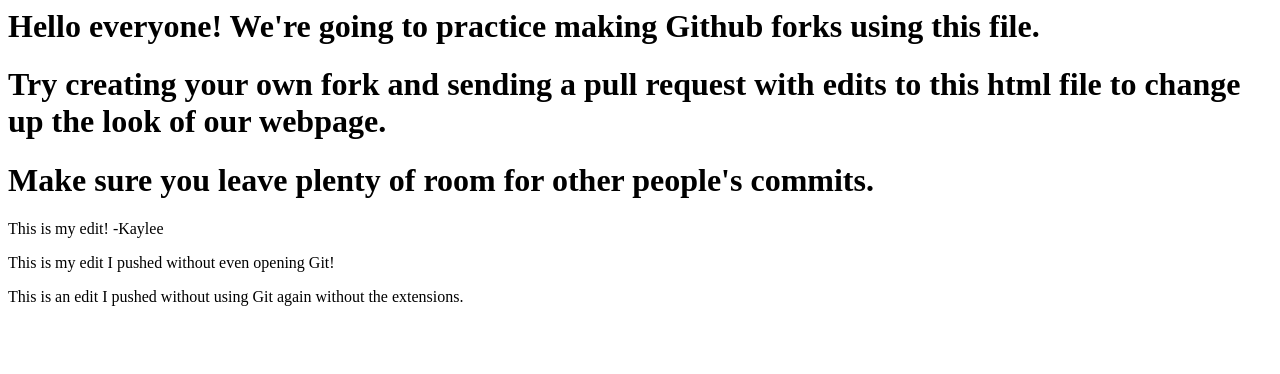
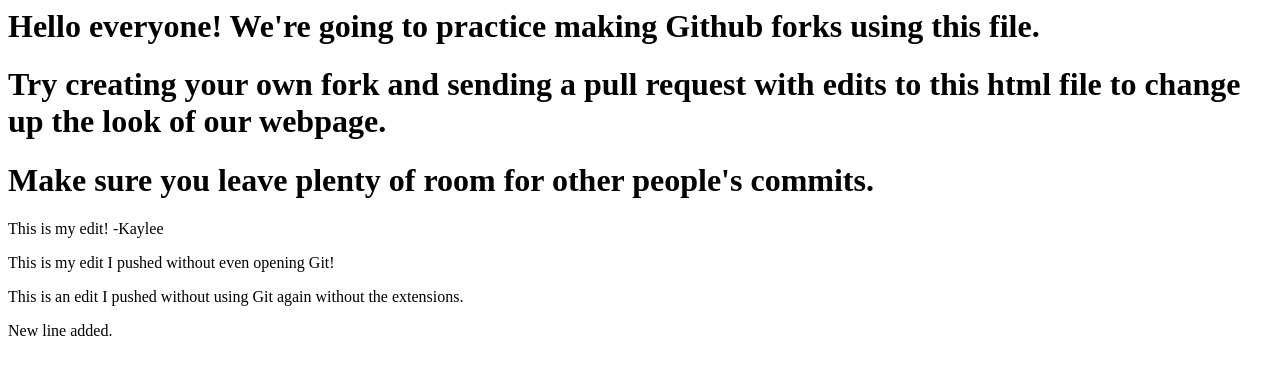
Before and after one commit to lonestar-kingwood-acm/Github-Practice-Sept28, a plain HTML site: page index.html in a window 1280 px wide. Drawn offline with Linux system fonts and the light colour scheme.

Commit message:
Extra line added.

```diff
--- a/index.html
+++ b/index.html
@@ -7,3 +7,4 @@
 <p> This is my edit! -Kaylee</p>
 <p> This is my edit I pushed without even opening Git! </p>
 <p> This is an edit I pushed without using Git again without the extensions. </p>
+<P> New line added. </P>
```
